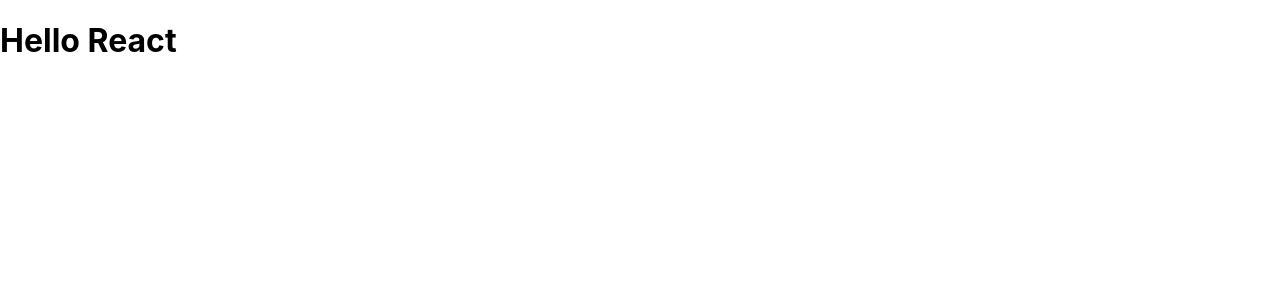
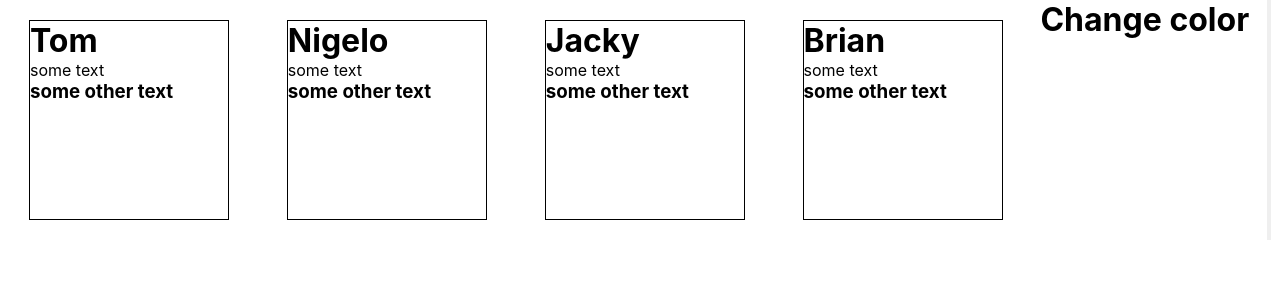
Before and after one commit to KristijonasJurk/React-todo, a React (Create React App) app: page / in a window 1280 px wide. Shown: the top 300 px of the page. Built offline with nearby package versions, Linux system fonts and the light colour scheme.

Commit message:
use state, class name, props

```diff
--- a/src/App.css
+++ b/src/App.css
@@ -1,38 +1,18 @@
-.App {
-  text-align: center;
+*{
+  margin: 0;
+  padding: 0;
+  box-sizing: border-box;
 }
-
-.App-logo {
-  height: 40vmin;
-  pointer-events: none;
+.main {
+  display: flex;
+  justify-content: space-around;
 }
-
-@media (prefers-reduced-motion: no-preference) {
-  .App-logo {
-    animation: App-logo-spin infinite 20s linear;
-  }
+.box {
+  border: 1px solid black;
+  width: 200px;
+  height: 200px;
+  margin: 20px;
 }
-
-.App-header {
-  background-color: #282c34;
-  min-height: 100vh;
-  display: flex;
-  flex-direction: column;
-  align-items: center;
-  justify-content: center;
-  font-size: calc(10px + 2vmin);
-  color: white;
+.blue {
+  background-color: lightblue;
 }
-
-.App-link {
-  color: #61dafb;
-}
-
-@keyframes App-logo-spin {
-  from {
-    transform: rotate(0deg);
-  }
-  to {
-    transform: rotate(360deg);
-  }
-}
--- a/src/App.js
+++ b/src/App.js
@@ -1,9 +1,20 @@
-import React from 'react';
+import React, { useState } from 'react';
+import Tweet from "./Tweet";
+
 
 function App() {
+
+  const [isBlue, setBlue] = useState(false);
+
+
   return (
-    <div>
-      <h1>Hello React</h1>
+    <div className='main'>
+      <Tweet title='Tom' />
+      <Tweet title='Nigelo' />
+      <Tweet title='Jacky' />
+      <Tweet title='Brian' />
+      <h1>Change color</h1>
+      <button></button>
     </div>
   )
 }
--- /dev/null
+++ b/src/Tweet.js
@@ -0,0 +1,15 @@
+import React from 'react';
+import "./App.css";
+
+function Tweet({ title }) {
+    return (
+
+        <div className='box'>
+            <h1>{title}</h1>
+            <p>some text</p>
+            <h3>some other text</h3>
+        </div>
+    )
+}
+
+export default Tweet;
```
Also changed, not shown: 1 other file (tests, documents, lock files or other folders).
